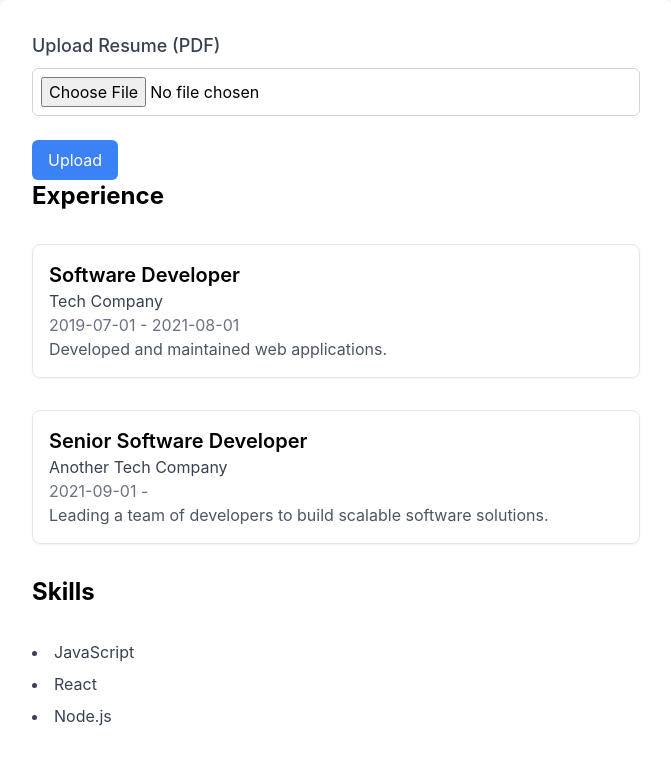
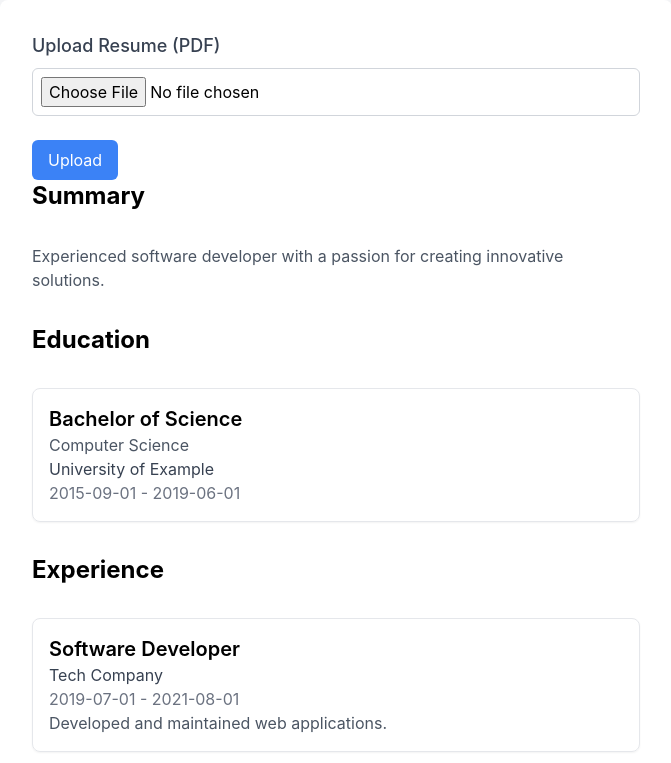
Before and after one commit to jasonDeichert/ResumeSummarizer, a React (Create React App) app in the folder frontend/: page / in a window 1280 px wide. Shown: the top 763 px of the page, without its empty margins (304-975 px from the left). Built offline with nearby package versions, Linux system fonts and the light colour scheme.

Commit message:
added summary and education sections moved (away from this file) interface definition location

```diff
--- a/frontend/src/components/employeeResumeEdit/resumeedit.tsx
+++ b/frontend/src/components/employeeResumeEdit/resumeedit.tsx
@@ -1,38 +1,26 @@
 import React from 'react';
 
-interface StandardizeResumeOutEducation {
-    degree: string;
-    major: string;
-    school: string;
-    start: string;
-    end: string;
-}
-
-interface StandardizeResumeOutExperience {
-    title: string;
-    company: string;
-    start: string;
-    end: string | undefined;
-    description: string;
-}
-
-interface StandardizeResumeOut {
-    summary?: string;
-    education?: StandardizeResumeOutEducation[];
-    experience?: StandardizeResumeOutExperience[];
-    skills?: string[];
-    certifications?: string[];
-    languages?: string[];
-    publications?: string[];
-}
-
-interface ResumeEditProps {
+import {StandardizeResumeOut} from '../../types/resume';
+interface Props {
     resume: StandardizeResumeOut;
 }
 
-const ResumeEdit: React.FC<ResumeEditProps> = ({ resume }) => {
+const ResumeEdit: React.FC<Props> = ({ resume }) => {
     return (
         <div className="space-y-8">
+            <h2 className="text-2xl font-bold mb-4">Summary</h2>
+            <p className="text-gray-600">{resume.summary}</p>
+
+            <h2 className="text-2xl font-bold mb-4">Education</h2>
+            {resume.education?.map((education, index) => (
+                <div key={index} className="mb-4 p-4 border border-gray-200 rounded-lg shadow-sm">
+                    <h3 className="text-xl font-semibold">{education.degree}</h3>
+                    <p className="text-gray-600">{education.major}</p>
+                    <p className="text-gray-700">{education.school}</p>
+                    <p className="text-gray-500">{education.start} - {education.end ?? null}</p>
+                </div>
+            ))}
+
             <h2 className="text-2xl font-bold mb-4">Experience</h2>
             {resume.experience?.map((experience, index) => (
                 <div key={index} className="mb-4 p-4 border border-gray-200 rounded-lg shadow-sm">
```
